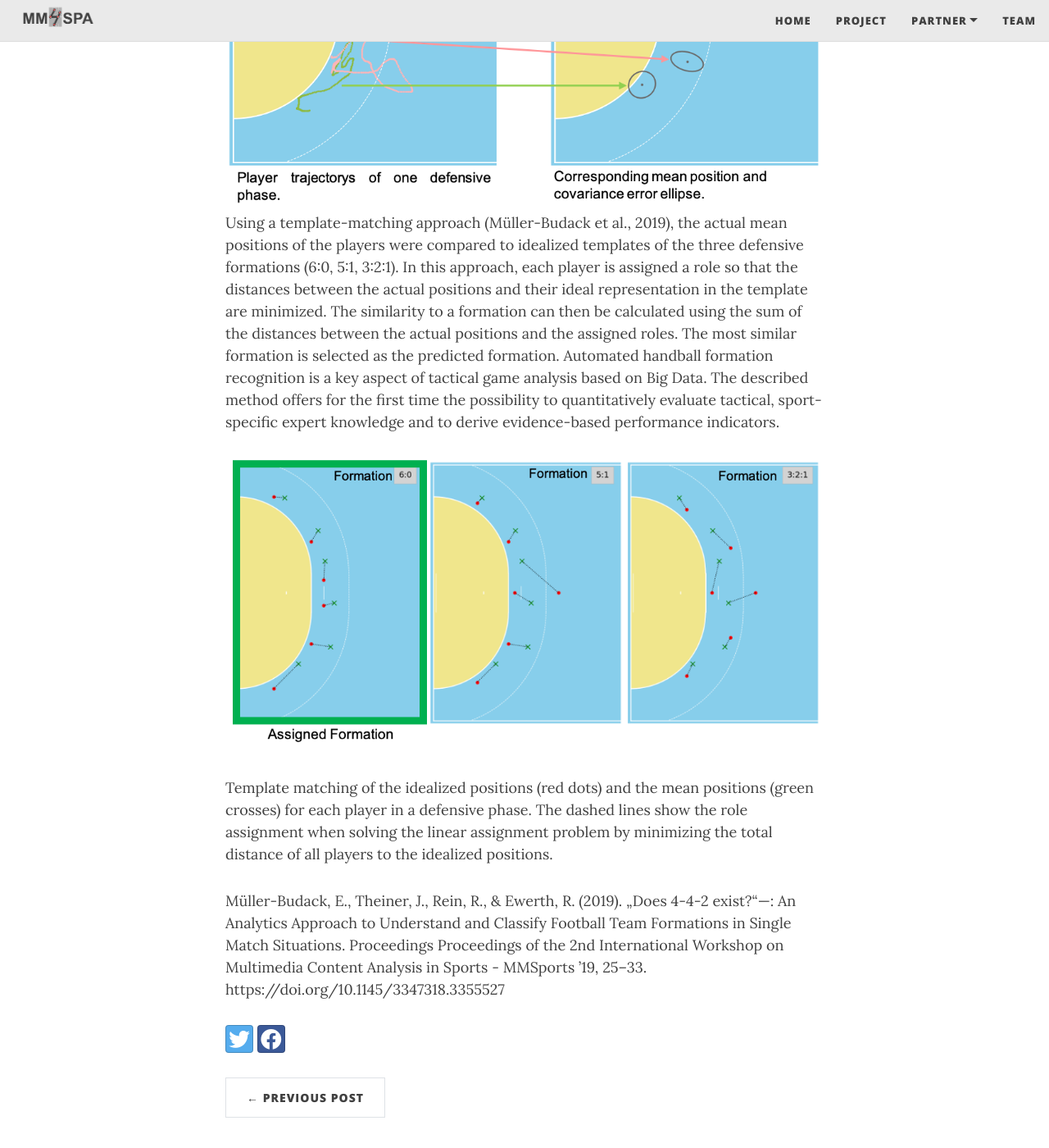
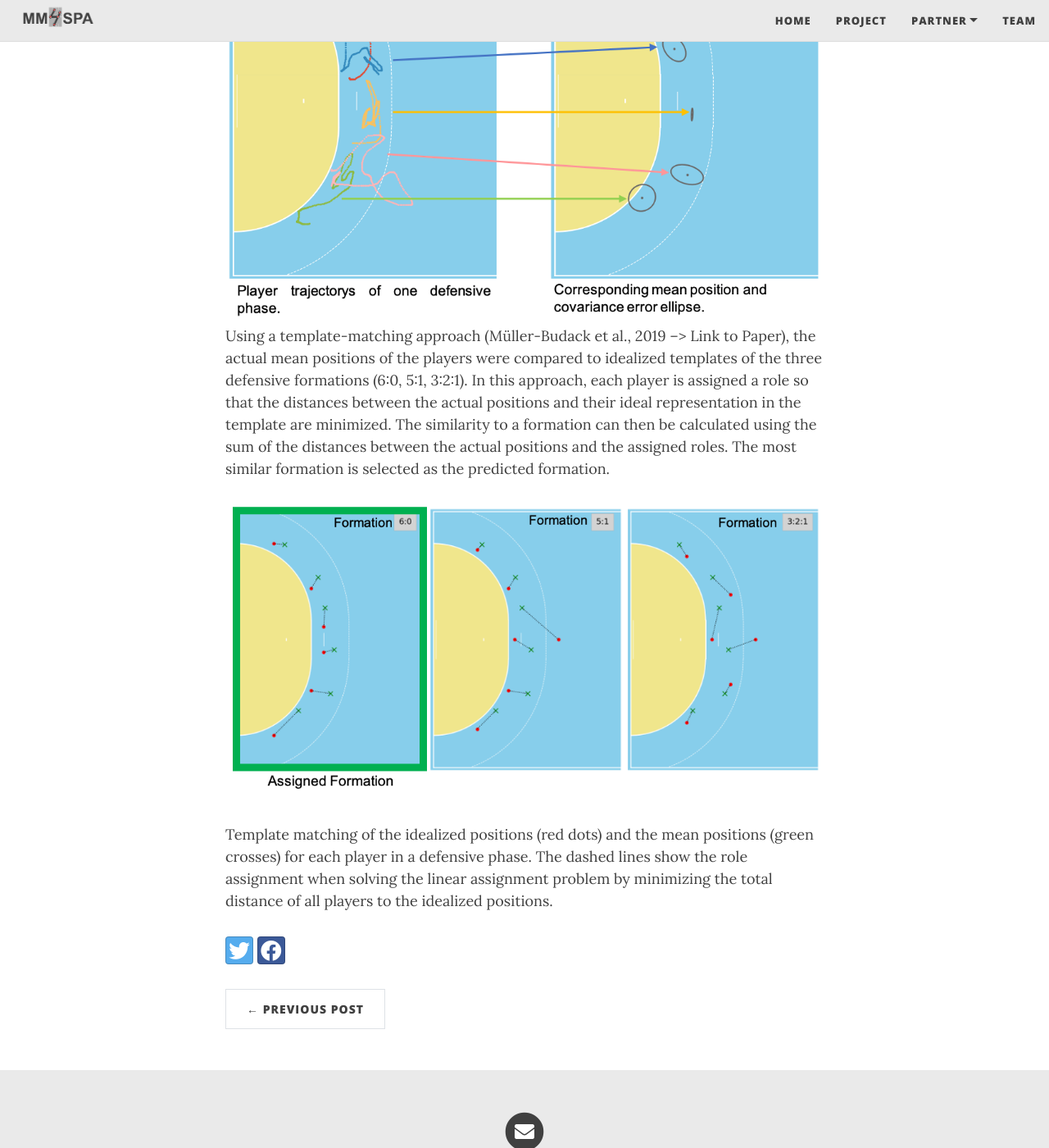
Before and after one commit to MartinWohlan/prototyp_officia_website, a Jekyll site: the page built from _posts/2021-07-30-template-matching-formation-detection.md, in a window 1280 px wide and 1400 px high, scrolled down 838 px. Shown: the whole window at 82% size. Built offline with Jekyll 4.4.1, drawn with Linux system fonts in a browser that asks for light colours; nearby versions of some CDN libraries; some of the changed text lies outside the part shown.

Commit message:
formation detection handball post

```diff
--- a/_posts/2021-07-30-template-matching-formation-detection.md
+++ b/_posts/2021-07-30-template-matching-formation-detection.md
@@ -7,18 +7,15 @@
 share-img: /assets/img/Trajectory_Assignment.png
 ---
 
+
+Automated handball formation recognition is a key aspect of tactical game analysis based on Big Data. The following described method offers for the first time the possibility to quantitatively evaluate tactical, sport-specific expert knowledge and to derive evidence-based performance indicators.
+
 Tactical considerations arise from sport-specific expert knowledge, but so far there have been no scientific studies that have systematically evaluated them in handball. Positional data, which have been systematically collected for several years, now make it possible to investigate these issues quantitatively.Due to the cooperation with KINEXON (LINK), a large data set with position and video data was available.
 In order to be able to investigate differences between different formations, a method was developed to detect and distinguish defensive formations. For each player of the defending team, the mean position over a game scene was calculated.
 ![Trajectory_Assignment](../assets/img/Trajectory_Assignment.png){: .mx-auto.d-block :}
-Using a template-matching approach  (Müller-Budack et al., 2019), the actual mean positions of the players were compared to idealized templates of the three defensive formations (6:0, 5:1, 3:2:1). In this approach, each player is assigned a role so that the distances between the actual positions and their ideal representation in the template are minimized. The similarity to a formation can then be calculated using the sum of the distances between the actual positions and the assigned roles. The most similar formation is selected as the predicted formation.
-Automated handball formation recognition is a key aspect of tactical game analysis based on Big Data. The described method offers for the first time the possibility to quantitatively evaluate tactical, sport-specific expert knowledge and to derive evidence-based performance indicators.
+Using a template-matching approach  (Müller-Budack et al., 2019 --> Link to Paper), the actual mean positions of the players were compared to idealized templates of the three defensive formations (6:0, 5:1, 3:2:1). In this approach, each player is assigned a role so that the distances between the actual positions and their ideal representation in the template are minimized. The similarity to a formation can then be calculated using the sum of the distances between the actual positions and the assigned roles. The most similar formation is selected as the predicted formation.
 
 
 ![Formation_Assignment](../assets/img/Formation_Assignment.png){: .mx-auto.d-block :}
 
 Template matching of the idealized positions (red dots) and the mean positions (green crosses) for each player in a defensive phase. The dashed lines show the role assignment when solving the linear assignment problem by minimizing the total distance of all players to the idealized positions.
-
-
-
-
-Müller-Budack, E., Theiner, J., Rein, R., & Ewerth, R. (2019). „Does 4-4-2 exist?“—: An Analytics Approach to Understand and Classify Football Team Formations in Single Match Situations. Proceedings Proceedings of the 2nd International Workshop on Multimedia Content Analysis in Sports  - MMSports ’19, 25–33. https://doi.org/10.1145/3347318.3355527
```
